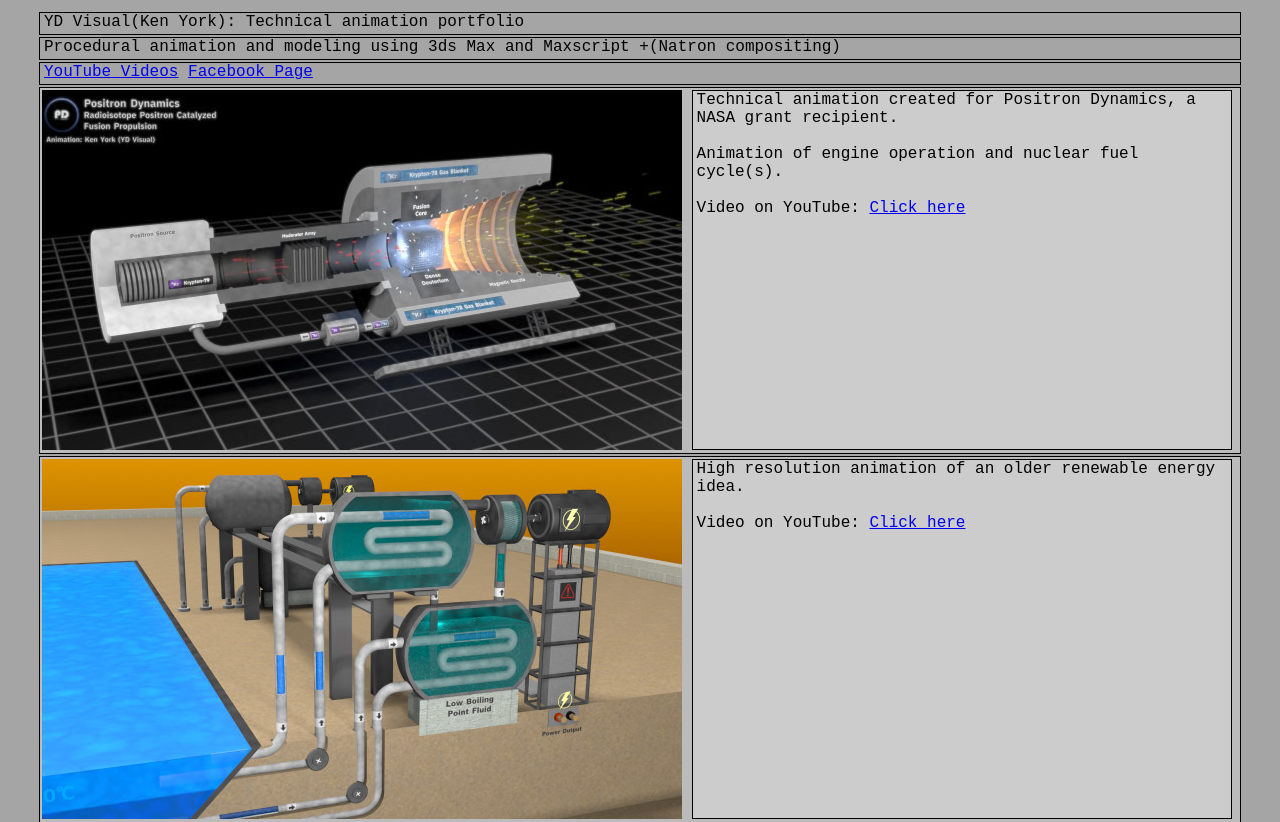
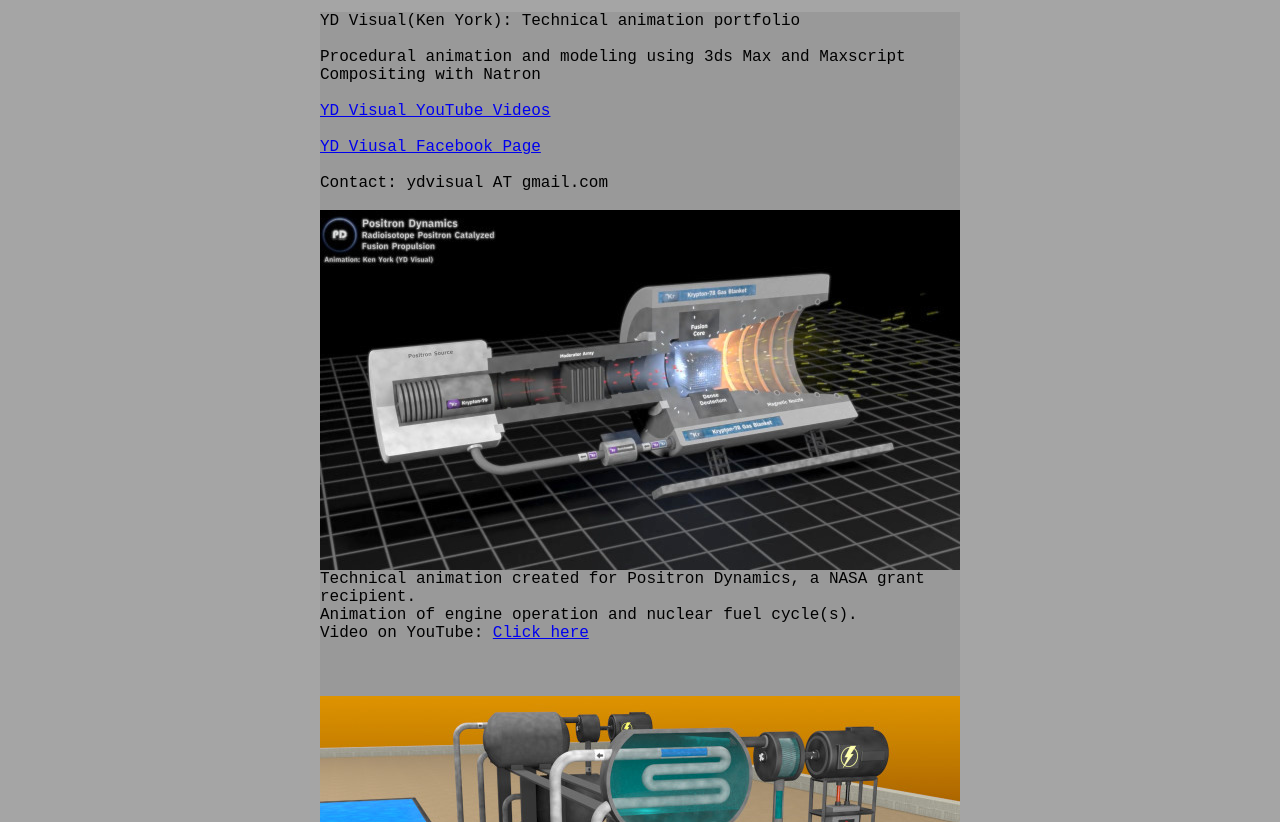
Before and after one commit to Ydvisual/YdvPortfolio, a plain HTML site: page index.htm in a window 1280 px wide. Shown: the top 822 px of the page. Drawn offline with Linux system fonts and the light colour scheme.

Commit message:
Update index.htm

```diff
--- a/index.htm
+++ b/index.htm
@@ -11,217 +11,155 @@
 			margin: 10px;
 			overflow: hidden;
 		}
-		#div_top {
-			border: 1px solid black;
-			background-color:#A5A5A5;
-			width:1200px;
-			height:21px;
-			margin: 2px auto;
-		}
-		#span_top {
-			font-family: Monospace;
-			font-size:16px;
-			background-color:#A5A5A5;
-			padding-left:2px;
-			margin:2px;
-		}
-		#div_img_descr {
-			border: 1px solid black;
-			background-color:#BBB;
-			width:1200px;
-			height:365px;
-			margin: 2px auto;
-		}
-		#img_only {
-			display:inline-block;
-			vertical-align:top;
-			border: 0px solid black;
-			background-color:#FF0;
-			margin-top:2px;
-			margin-left:2px;
+		#div_all {
+			border: 0px solid yellow;
+			background-color:#999999;
+			width:100%;
+			max-width:640px;
+			margin:2px auto;
 		}
 		#span_descr {
-			display:inline-block;
-			vertical-align:top;
-			width:530px;
-			height:358px;
-			border: 1px solid black;
-			background-color:#CCC;
-			padding-left:4px;
-			padding-right:4px;
-			margin-left:0px;
-			margin-top:2px;
+			width:100%;
+			padding-left:0px;
+			border: 0px solid black;
 		}
+
 	</style>
 </head>
 
 <body>
-	<div id="div_top">
-		<span id="span_top">YD Visual(Ken York): Technical animation portfolio
-		</span>
-	</div>
-	<div id="div_top">
-		<span id="span_top">Procedural animation and modeling using
-		3ds Max and Maxscript +(Natron compositing)
-		</span>
-	</div>
-	<div id="div_top">
-		<span id="span_top">
-		<a href="https://www.youtube.com/user/ydvisual/videos">YouTube Videos</a>
-		<a href="https://www.facebook.com/YDVisual/">Facebook Page</a>
-		</span>
-	</div>
+	<div id="div_all">
+		YD Visual(Ken York): Technical animation portfolio<br><br>
+		Procedural animation and modeling using 3ds Max and Maxscript<br>
+		Compositing with Natron<br>
+		<br>
+		<a href="https://www.youtube.com/user/ydvisual/videos">YD Visual YouTube Videos</a><br><br>
+		<a href="https://www.facebook.com/YDVisual/">YD Viusal Facebook Page</a><br>
+		<br>
+		Contact: ydvisual AT gmail.com<br>
+		<br>
 
-	<div id="div_img_descr">
-		<img id = "img_only" src="img/pdx.jpg"/>
+		<img id = "img_only" src="img/pdx.jpg"/><br>
 		<span id="span_descr">
 			Technical animation created for Positron Dynamics, a NASA grant recipient.
-		<br><br>
+			<br>
 			Animation of engine operation and nuclear fuel cycle(s).
-		<br><br>
+			<br>
 			Video on YouTube:
 			<a href="https://www.youtube.com/watch?v=EBjt2CgZACU">Click here</a>
 			<br>
 		</span>
-	</div>
-	<div id="div_img_descr">
+		<br><br><br>
+
 		<img id = "img_only" src="img/sp_01.jpg"/>
-		<span id="span_descr">High resolution animation of an older renewable energy idea.
-		<br><br>
+		<span id="span_descr">
+			High resolution animation of an older renewable energy idea.
+			<br>
 			Video on YouTube:
 			<a href="https://www.youtube.com/watch?v=qn5DZ2CQQEs">Click here</a>
 		</span>
-	</div>
-	<div id="div_img_descr">
+		<br><br><br>
+
 		<img id = "img_only" src="img/dr_01.jpg"/>
 		<span id="span_descr">
 			MIDI music programmable robot drummer on my Visual Music 3D YouTube channel.
-		<br><br>
+			<br>
 			Video on YouTube:
 			<a href="https://www.youtube.com/watch?v=HAexEEetpN4">Click here</a>
+		</span>
+		<br><br><br>
 
-		</span>
-	</div>
-
-	<div id="div_img_descr">
 		<img id = "img_only" src="img/merc_02.jpg"/>
 		<span id="span_descr">
 			Solar-protected habitats on planet Mercury.<br>
 			Animation for popular YouTube channel:<br>
 			"Science and Futurism with Isaac Arthur"<br>
-		<br><br>
 			Video on YouTube:
 			<a href="https://www.youtube.com/watch?v=P4aXmnQzJ0o&t=812s">Click here</a>
 		</span>
-	</div>
+		<br><br><br>
 
-	<div id="div_img_descr">
 		<img id = "img_only" src="img/ba_01.jpg"/>
 		<span id="span_descr">
 			Fun aliens having a drink break.<br>
 			Created for popular YouTube channel:<br>
-		"Science and Futurism with Isaac Arthur"
-		<br><br>
+			"Science and Futurism with Isaac Arthur"<br>
 			Video on YouTube:
 			<a href="https://www.youtube.com/watch?v=IpF25knrGtg&t=61s">Click here</a>
 		</span>
-	</div>
+		<br><br><br>
 
-	<div id="div_img_descr">
 		<img id = "img_only" src="img/fe_01.jpg"/>
 		<span id="span_descr">
 			Graphics created for a flat earth YouTube episode.<br>
 			I am part of the visual team for the popular channel:<br>
 			"Science and Futurism with Isaac Arthur"<br>
-		<br><br>
 			Montage on YouTube:
 			<a href="https://www.youtube.com/watch?v=ipM3mvQ7IRg">Click here</a>
 			<br>
 			Full episode on YouTube:
 			<a href="https://www.youtube.com/watch?v=JGu-DYTYzzE">Click here</a>
 		</span>
-	</div>
+		<br><br><br>
 
-	<div id="div_img_descr">
 		<img id = "img_only" src="img/er_01.jpg"/>
 		<span id="span_descr">
 			Virtual reality view of Europa overlooking Jupiter.<br>
 			Using YouTube/Google's new VR180 Format.<br>
 			You can also use a VR Headset to view this.<br>
 			Rendered in 4K resolution at 60fps! (2160s60)<br>
-		<br><br>
 			Video on YouTube:
 			<a href="https://www.youtube.com/watch?v=D7XXONdGD48">Click here</a>
 		</span>
-	</div>
+		<br><br><br>
 
-	<div id="div_img_descr">
 		<img id = "img_only" src="img/moon_01.jpg"/>
 		<span id="span_descr">
 			Lunar base animation for major YouTube Channel:<br>
 			[Science Fiction with Isaac Arthur]<br>
 			Battle for the Moon Episode<br>
-		<br><br>
 			Video on YouTube:
 			<a href="https://www.youtube.com/watch?v=Bh03GxRndeI&t=49s">Click here</a>
 		</span>
-	</div>
+		<br><br><br>
 
-	<div id="div_img_descr">
 		<img id = "img_only" src="img/rm_01.jpg"/>
 			<span id="span_descr">
 			Sci-fi animation(realistic)<br>
 			Rendered with NVIDIA's iray renderer.<br>
-		<br><br>
 			Video on YouTube:
 			<a href="https://www.youtube.com/watch?v=Ks8hFPr1eMA">Click here</a>
 		</span>
-	</div>
+		<br><br><br>
 
-	<div id="div_img_descr">
 		<img id = "img_only" src="img/wp_01.jpg"/>
 		<span id="span_descr">
 			Android app advertisement for my own app<br>
-		<br><br>
 			Video on YouTube:
-		<a href="https://www.youtube.com/watch?v=pwzeXkLQ7Qg">Click here</a>
-		<br><br>
+			<a href="https://www.youtube.com/watch?v=pwzeXkLQ7Qg">Click here</a><br>
 			My app on Google Play:
 			<a href="https://play.google.com/store/apps/details?id=com.ydvisual.liq_live_wps">Click here</a>
 		</span>
-	</div>
+		<br><br><br>
 
-
-	<div id="div_img_descr">
 		<img id = "img_only" src="img/bt_01.jpg"/>
 		<span id="span_descr">
 			MIDI based music animation:<br>
-		<br><br>
 			Video on YouTube:
-		<a href="https://www.youtube.com/watch?v=6eHZVYVL8dY">Click here</a>
-		<br><br>
+			<a href="https://www.youtube.com/watch?v=6eHZVYVL8dY">Click here</a><br>
 			Actual App on Google Play:
 			<a href="https://play.google.com/store/apps/details?id=com.ydvisual.b2018">Click here</a>
 		</span>
-	</div>
+		<br><br><br>
 
-
-
-	<div id="div_img_descr">
 		<img id = "img_only" src="img/fba_01.jpg"/>
 		<span id="span_descr">
 			Facebook video ad example:<br>
-		<br><br>
 			Video on YouTube:
 			<a href="https://www.facebook.com/YDVisual/videos/p.1096219977183102/1096219977183102">Click here</a>
-		<br><br>
 		</span>
+		<br><br><br><br><br><br>
 	</div>
-
-
-
-
-
 </body>
 
 </html>
```
Lines whose indentation alone changed are shown as unchanged.
